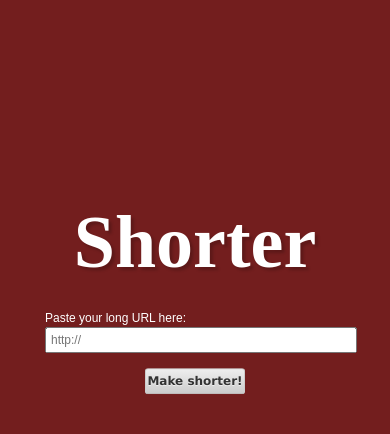
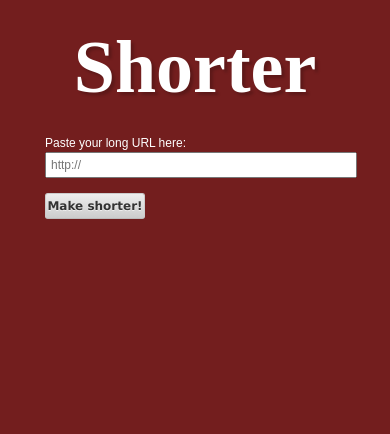
Before and after one commit to bengray/shorter, a PHP site: page / in a window 390 px wide. Shown: the top 434 px of the page. Run offline with PHP 8.4, Linux system fonts and the light colour scheme; some libraries are stand-ins or nearby versions; some web fonts are replaced.

Commit message:
Resolved display specifically related to iPad

```diff
--- a/css/style.css
+++ b/css/style.css
@@ -17,11 +17,14 @@ body {
     line-height: 22px;
 }
 #form {
-	position: fixed;
-  	top: 25%;
-  	left: 50%;
-  	transform: translate(-50%, -50%);
-  	text-align: center;
+	xposition: fixed;
+  	xtop: 25%;
+  	xleft: 50%;
+  	xtransform: translate(-50%, -50%);
+  	xtext-align: center;
+  	width: 500px;
+  	margin: 0 auto 0;
+  	display: block;
 }
 h1 {
 	font-size: 150px;
@@ -108,10 +111,9 @@ h1 a {
 and (min-width : 320px)
 and (max-width: 667px) {
 	#form {
-	  	top: 30%;
-	  	left: 50%;
-	  	transform: translate(-50%, -30%);
-	  	text-align: center;
+		width: 300px;
+		margin: 0 auto 0;
+		display: block;
 	}
 	h1 {
 		font-size: 74px;
```
